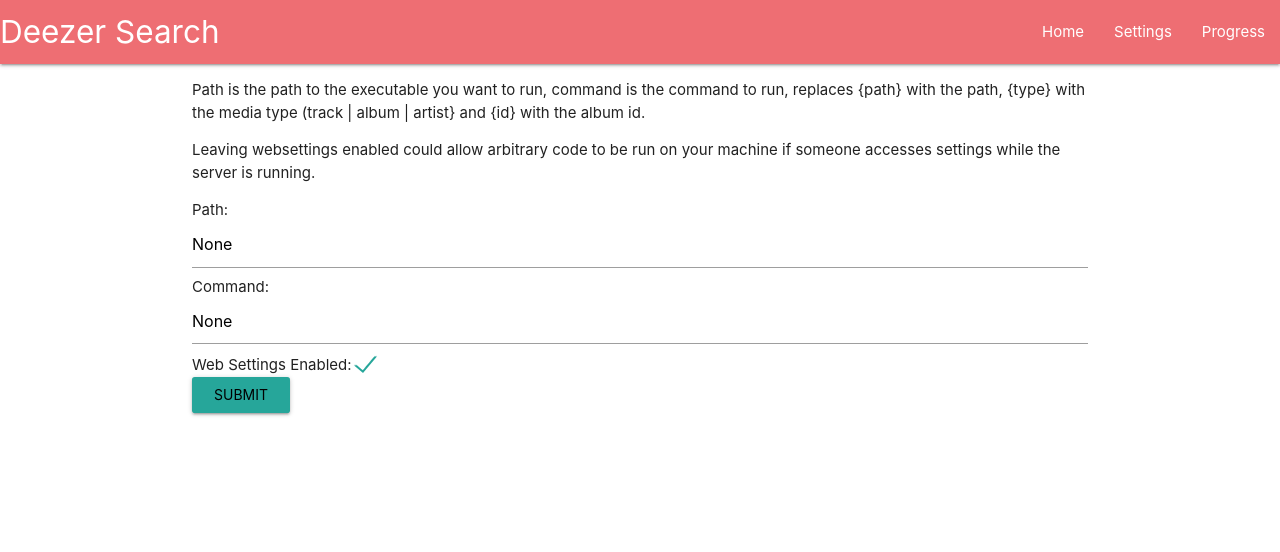
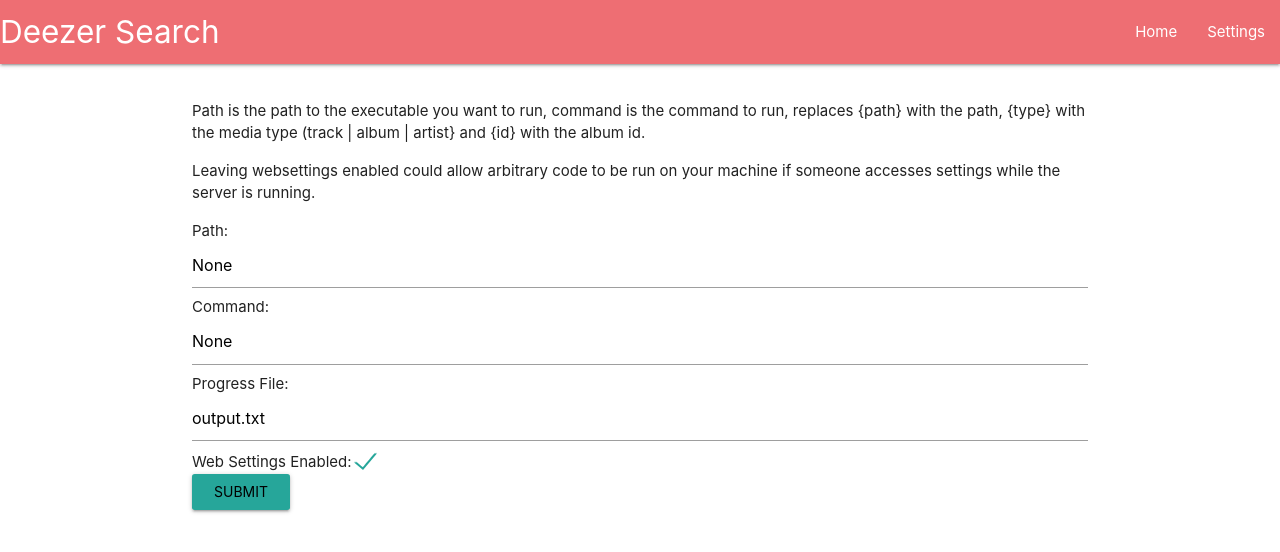
Before and after one commit to nahil1/search, a Flask app: page /settings in a window 1280 px wide. Shown: the top 552 px of the page. Run offline with Flask 2, Linux system fonts and the light colour scheme; some libraries are stand-ins or nearby versions.

Commit message:
further work on progress checker, sort of working but not pretty

```diff
--- a/app.py
+++ b/app.py
@@ -1,9 +1,9 @@
 from threading import Lock, Event
 
 from flask import Flask, render_template, url_for, redirect, flash, request
-from flask_socketio import SocketIO, emit
+from flask_socketio import SocketIO
 
-from deezer import search, get_tracks, execute, set_settings, get_settings
+from deezer import search, get_tracks, execute, set_settings, get_settings, progress_check
 from forms import AlbumSearch, SettingsForm
 
 app = Flask(__name__)
@@ -66,45 +66,31 @@ def get(media_type, id):
 def settings():
     form = SettingsForm()
     if form.validate_on_submit():
-        set_settings(form.path.data, form.command.data, str(form.websettings.data))
-    path, command, websettings = get_settings()
+        set_settings(form.path.data, form.command.data, str(form.websettings.data), form.progress_file.data)
+    path, command, websettings, progress_file = get_settings()
     if websettings.lower() == "false":
         flash('websettings have been disabled, please edit config.ini on the server directly')
         return redirect(url_for("index"))
-    return render_template('settings.html', form=form, path=path, command=command, websettings=websettings)
-
-
-@app.route('/progress')
-def progress():
-    return render_template('execution_progress.html', async_mode=socketio.async_mode)
+    return render_template('settings.html', form=form, path=path, command=command, websettings=websettings,
+                           progress_file=progress_file)
 
 
 def background_thread():
-    """Example of how to send server generated events to clients."""
     count = 0
-    data = []
-    socketio.emit('my_response',
-                  {'data': 'thrread starting', 'count': count},
-                  namespace='/progress_check')
     while True:
         socketio.sleep(1)
-        with open('output.txt', 'r') as file:
-            new_data = file.readlines()
-        if new_data != data:
-            print(new_data)
-            print(data)
-            for line_number in range(len(data), len(new_data)):
-                print('emit')
-                socketio.emit('my_response',
-                              {'data': '{}'.format(new_data[line_number]), 'count': count},
-                              namespace='/progress_check')
-            data = new_data
+        data = progress_check()
+        for line in data:
+            socketio.emit('my_response',
+                          {'data': '{}'.format(line), 'count': count},
+                          namespace='/progress_check')
+            count += 1
 
 
 @socketio.on('connect', namespace='/progress_check')
 def test_connect():
     global thread
-    emit('my_response', {'data': 'Connected', 'count': 0})
+    print('connected')
     with thread_lock:
         if thread is None:
             thread = socketio.start_background_task(target=background_thread)
--- a/deezer.py
+++ b/deezer.py
@@ -17,7 +17,11 @@ def get_tracks(type, id):
 
 
 def progress_check():
-    return 'progress checker called'
+    with open('output.txt', 'r+') as file:
+        data = file.readlines()
+    if data:
+        with open('output.txt', 'w'): pass
+    return data
 
 
 def _api_call(url):
@@ -44,6 +48,7 @@ def _make_config(config):
     config['SETTINGS']['path'] = 'None'
     config['SETTINGS']['command'] = 'None'
     config['SETTINGS']['websettings'] = 'True'
+    config['SETTINGS']['progress_file'] = 'output.txt'
 
     with open('config.ini', 'w+') as configfile:  # save
         config.write(configfile)
@@ -54,15 +59,17 @@ def get_settings():
     path = config.get('SETTINGS', 'path')
     command = config.get('SETTINGS', 'command')
     websettings = config.get('SETTINGS', 'websettings')
+    progress_file = config.get('SETTINGS', 'progress_file')
 
-    return path, command, websettings
+    return path, command, websettings, progress_file
 
 
-def set_settings(path, command, websettings):
+def set_settings(path, command, websettings, progress_file):
     config = _get_config()
     config['SETTINGS']['path'] = path
     config['SETTINGS']['command'] = command
     config['SETTINGS']['websettings'] = websettings
+    config['SETTINGS']['progress_file'] = progress_file
 
     with open('config.ini', 'w+') as configfile:  # save
         config.write(configfile)
--- a/forms.py
+++ b/forms.py
@@ -12,4 +12,5 @@ class AlbumSearch(FlaskForm):
 class SettingsForm(FlaskForm):
     path = StringField('path', validators=[DataRequired()])
     command = StringField('command', validators=[DataRequired()])
+    progress_file = StringField('progress_file', validators=[DataRequired()])
     websettings = BooleanField('websettings')
--- a/output.txt
+++ /dev/null
@@ -1,3 +0,0 @@
-hello
-this is a test
-i eat bananas
--- a/requirements.txt
+++ b/requirements.txt
@@ -2,3 +2,4 @@ flask
 requests
 flask_wtf
 wtforms
+flask_socketio
--- a/templates/execution_progress.html
+++ b/templates/execution_progress.html
@@ -1,7 +1,3 @@
-{% extends "layout.html" %}
-{% block body %}
-    <script type="text/javascript" src="//code.jquery.com/jquery-1.4.2.min.js"></script>
-    <script type="text/javascript" src="//cdnjs.cloudflare.com/ajax/libs/socket.io/1.3.5/socket.io.min.js"></script>
 <script type="text/javascript" charset="utf-8">
     $(document).ready(function () {
         // Use a "/test" namespace.
@@ -25,11 +21,18 @@
         // to the client. The data is then displayed in the "Received"
         // section of the page.
         socket.on('my_response', function (msg) {
-                $('#log').append('<br>' + $('<div/>').text('Received #' + msg.count + ': ' + msg.data).html());
+            $('#log').append('<div class="col s12 m5 message' + msg.count + '">' +
+                '<div class="card-panel black">' + '' +
+                '<span class="white-text">' +
+                $('<div/>').text('Received #' + msg.count + ': ' + msg.data).html() + '</span>' +
+                '</div>' +
+                '</div>');
+            setTimeout(function () {
+                $('.message' + msg.count).remove();
+
+            }, 5000);
         });
     });
 </script>
-    <h2>Receive:</h2>
+<h2></h2>
 <div id="log"></div>
-
-{% endblock %}
--- a/templates/layout.html
+++ b/templates/layout.html
@@ -5,6 +5,9 @@
     <link href="https://fonts.googleapis.com/icon?family=Material+Icons" rel="stylesheet">
     <!-- Compiled and minified CSS -->
     <link rel="stylesheet" href="https://cdnjs.cloudflare.com/ajax/libs/materialize/1.0.0-beta/css/materialize.min.css">
+    <script type="text/javascript" src="//code.jquery.com/jquery-1.4.2.min.js"></script>
+    <script type="text/javascript" src="//cdnjs.cloudflare.com/ajax/libs/socket.io/1.3.5/socket.io.min.js"></script>
+
     <!--Let browser know website is optimized for mobile-->
     <meta name="viewport" content="width=device-width, initial-scale=1.0"/>
 </head>
@@ -17,23 +20,17 @@
             <ul id="nav-mobile" class="right">
                 <li><a href="{{ url_for('index') }}">Home</a></li>
                 <li><a href="{{ url_for('settings') }}">Settings</a></li>
-                <li><a href="{{ url_for('progress') }}">Progress</a></li>
             </ul>
         </div>
     </nav>
 
+    {% include 'execution_progress.html' %}
 
     {% with messages = get_flashed_messages() %}
         {% if messages %}
             <div class="row">
                 {% for message in messages %}
-                    <div class="col s12 m5">
-                        <div class="card-panel teal">
-                                <span class="white-text">
-                                    <div class=flash>{{ message }}</div>
-                                </span>
-                        </div>
-                    </div>
+                    {% include 'cards/message_card.html' %}
                 {% endfor %}
             </div>
         {% endif %}
@@ -45,6 +42,7 @@
     <!-- Compiled and minified JavaScript -->
 
     <script src="https://cdnjs.cloudflare.com/ajax/libs/materialize/1.0.0-beta/js/materialize.min.js"></script>
+    <!-- JavaScript for jquery and sockets.io-->
 
 </div>
 </body>
--- a/templates/settings.html
+++ b/templates/settings.html
@@ -9,6 +9,7 @@ the album id.</p>
     <form action="{{ url_for('settings') }}" method="post">
         Path: <input type="text" name="path" value="{{ path }}"><br>
         Command: <input type="text" name="command" value="{{ command }}"><br>
+        Progress File: <input type="text" name="progress_file" value="{{ progress_file }}"><br>
         Web Settings Enabled: <label>
         <input type="checkbox" {% if websettings.lower() == 'true' %}checked="checked"{% endif %} name="websettings"/>
         <span class="white-text">invisible text for the purpose of positioning</span>
```
Also changed, not shown: templates/cards/message_card.html (added, +7 -0 lines). Lines whose indentation alone changed are shown as unchanged.
